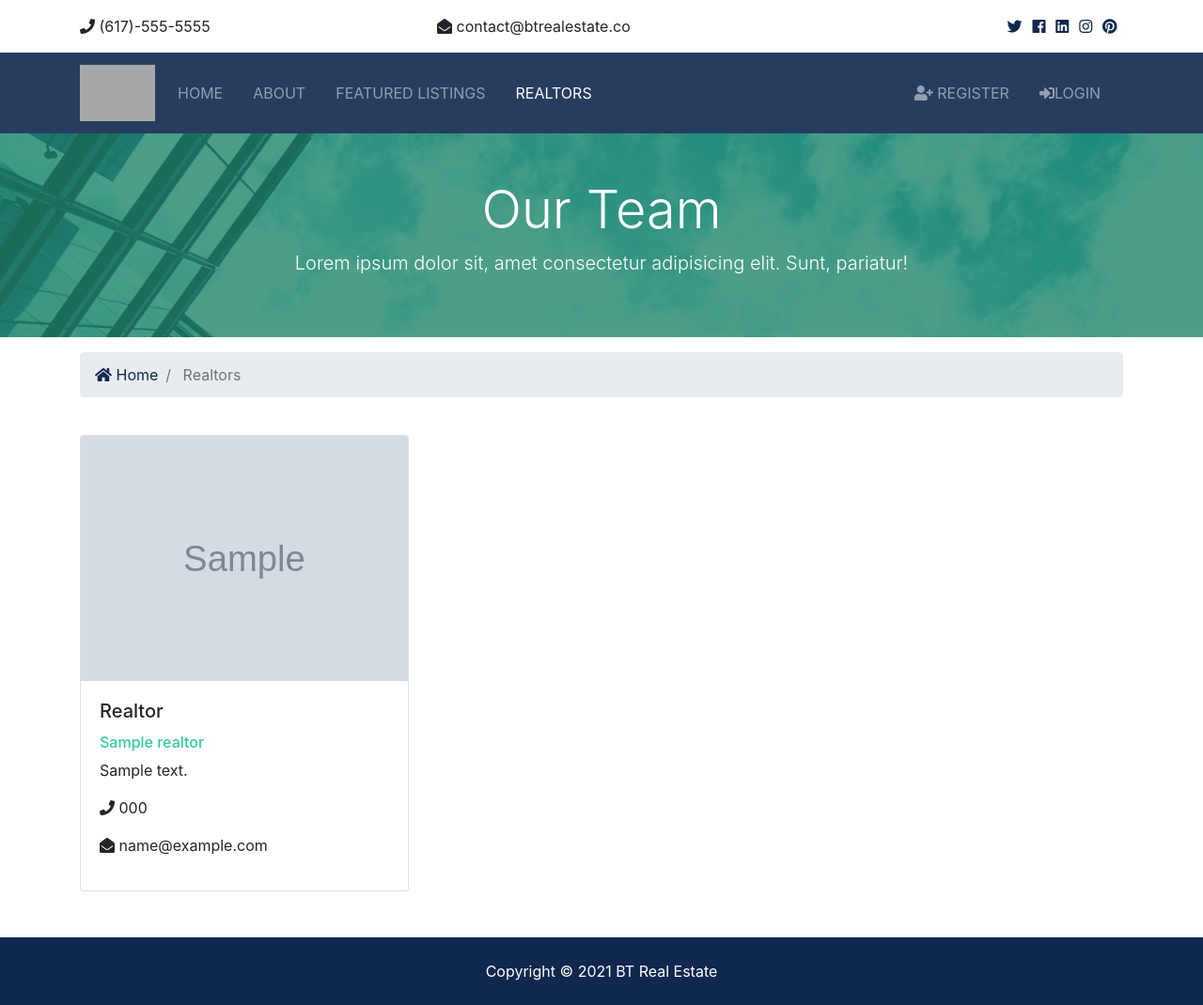
After one commit to Daria200/BTRE_project, a Django app: page /realtors/ in a window 1280 px wide. The commit adds this page. Shown: the whole page at 94% size. Run offline with Django 3.2, Linux system fonts and the light colour scheme; tables that the repository leaves empty hold one stand-in row (values such as "Sample post"); grey boxes marked "Sample" are stand-in pictures; some libraries are stand-ins or nearby versions; grey boxes are pictures that could not be loaded.

Commit message:
added realtor page

```diff
--- a/btre_project/urls.py
+++ b/btre_project/urls.py
@@ -9,5 +9,7 @@ urlpatterns = [
     path('listings/', include('listings.urls')),
     path('accounts/', include('accounts.urls')),
     path('contacts/', include('contacts.urls')),
+    path('realtors/', include('realtors.urls')),
+
 
 ]+static(settings.MEDIA_URL, document_root=settings.MEDIA_ROOT)
--- /dev/null
+++ b/realtors/urls.py
@@ -0,0 +1,7 @@
+from django.urls import path
+from . import views
+
+urlpatterns = [
+    path('', views.index, name = 'realtors'),
+    path('<int:realtor_id>', views.realtor, name = 'realtor'),
+]
--- a/realtors/views.py
+++ b/realtors/views.py
@@ -1,3 +1,16 @@
-from django.shortcuts import render
+from django.shortcuts import render, get_object_or_404
+from .models import Realtor
+from django.core.paginator import EmptyPage, PageNotAnInteger, Paginator
 
-# Create your views here.
+def index(request):
+    realtors = Realtor.objects.order_by('-hire_date')
+    paginator = Paginator(realtors, 3)
+    page = request.GET.get('page')
+    page_realtors = paginator.get_page(page)
+    context = {'realtors': page_realtors}
+    return render(request, 'realtors/realtors.html', context)
+
+def realtor(request,realtor_id):
+    realtor=get_object_or_404(Realtor, pk=realtor_id )
+    context = {'realtor': realtor}
+    return render(request, 'realtors/realtor.html', context)
--- a/templates/listings/listings.html
+++ b/templates/listings/listings.html
@@ -71,7 +71,7 @@
                 <hr>
                 <div class="row py-2 text-secondary">
                   <div class="col-12">
-                    <i class="fas fa-user"></i>{{ listing.realtor }}</div>
+                    <a href="{% url 'realtor' listing.realtor.id %}">{{ listing.realtor }} </a> </div>
                 </div>
                 <div class="row text-secondary pb-2">
                   <div class="col-6">
--- a/templates/partials/_navbar.html
+++ b/templates/partials/_navbar.html
@@ -36,6 +36,15 @@
           {% endif %}
           >
             <a class="nav-link" href="{% url 'listings' %}">Featured Listings</a>
+          </li>
+          <li
+          {% if 'realtors' in request.path %}
+          class="nav-item active mr-3"
+          {% else %}
+          class="nav-item mr-3"
+          {% endif %}
+          >
+            <a class="nav-link" href="{% url 'realtors' %}">Realtors</a>
           </li>
         </ul>
 
--- /dev/null
+++ b/templates/realtors/realtors.html
@@ -0,0 +1,103 @@
+{% extends 'base.html' %}
+{% load humanize %}
+
+{% block title %} | Our Team {% endblock %}
+
+{% block content %}
+<section id="showcase-inner" class="py-5 text-white">
+    <div class="container">
+      <div class="row text-center">
+        <div class="col-md-12">
+          <h1 class="display-4">Our Team</h1>
+          <p class="lead">Lorem ipsum dolor sit, amet consectetur adipisicing elit. Sunt, pariatur!</p>
+        </div>
+      </div>
+    </div>
+  </section>
+
+  <!-- Breadcrumb -->
+  <section id="bc" class="mt-3">
+    <div class="container">
+      <nav aria-label="breadcrumb">
+        <ol class="breadcrumb">
+          <li class="breadcrumb-item">
+            <a href="{% url 'index' %}">
+              <i class="fas fa-home"></i> Home</a>
+          </li>
+          <li class="breadcrumb-item active"> Realtors</li>
+        </ol>
+      </nav>
+    </div>
+  </section>
+
+  <!-- Realtor -->
+  <section id="listings" class="py-4">
+    <div class="container">
+      <div class="row">
+        <!-- Check if there are any realtors -->
+        {% if realtors %}
+          {% for realtor in realtors %}
+          <div class="col-md-6 col-lg-4 mb-4">
+            <div class="card">
+              <img class="card-img-top" src="{{realtor.photo.url}}" alt="Realtor">
+              <div class="card-body">
+                <h5 class="card-title">Realtor</h5>
+                <h6 class="text-secondary">{{realtor.name}}</h6>
+                <p class="card-text">{{realtor.description}}
+                </p>
+                <p>
+                  <i class="fas fa-phone"></i> {{realtor.phone}}</p>
+                <p>
+                  <i class="fas fa-envelope-open"></i> {{realtor.email}}
+                </p>
+              </div>
+            </div>
+          </div>
+          {% endfor %}
+        {% else %}
+          <div class="col-md-12">
+            <p>No Realtor Available</p>
+          </div>
+        {% endif %}
+      </div>
+
+      <div class="row">
+        <div class="col-md-12">
+          {% if realtors.has_other_pages %}
+          <ul class="pagination">
+            {% if realtors.has_previous %}
+              <li class='page-item'>
+                <a href="?page={{realtors.previous_page_number}} " class="page-link">&laquo;</a>
+              </li>
+            {% else %}
+              <li class="page-item disabled">
+                <a class="page-link">&laquo;</a>
+              </li>
+            {% endif %}
+            {% for i in realtors.paginator.page_range %}
+              {% if realtors.number == i %}
+                <li class="page-item active">
+                    <a class="page-link">{{i}}</a>
+                </li>
+               {% else %}
+                <li class='page-item'>
+                  <a href='?page={{i}}' class="page-link">{{i}}</a>
+                </li>
+              {% endif %}
+            {% endfor %}
+            {% if realtors.has_next %}
+              <li class='page-item'>
+                <a href="?page={{ realtors.next_page_number }} " class="page-link">&raquo;</a>
+              </li>
+            {% else %}
+              <li class="page-item disabled">
+                <a class="page-link">&raquo;</a>
+              </li>
+            {% endif %}
+          </ul>
+          {% endif %}
+        </div>
+      </div>
+    </div>
+  </section>
+{% endblock %}
```
Also changed, not shown: templates/realtors/realtor.html (added, +109 -0 lines).
